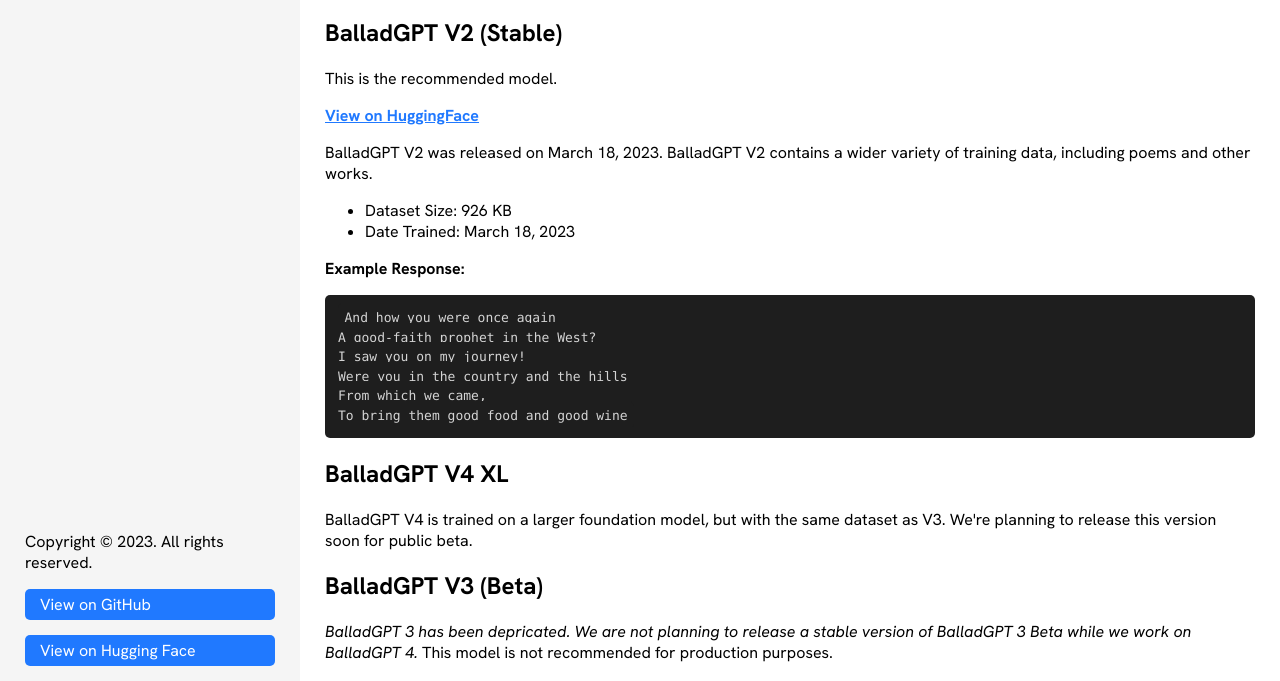
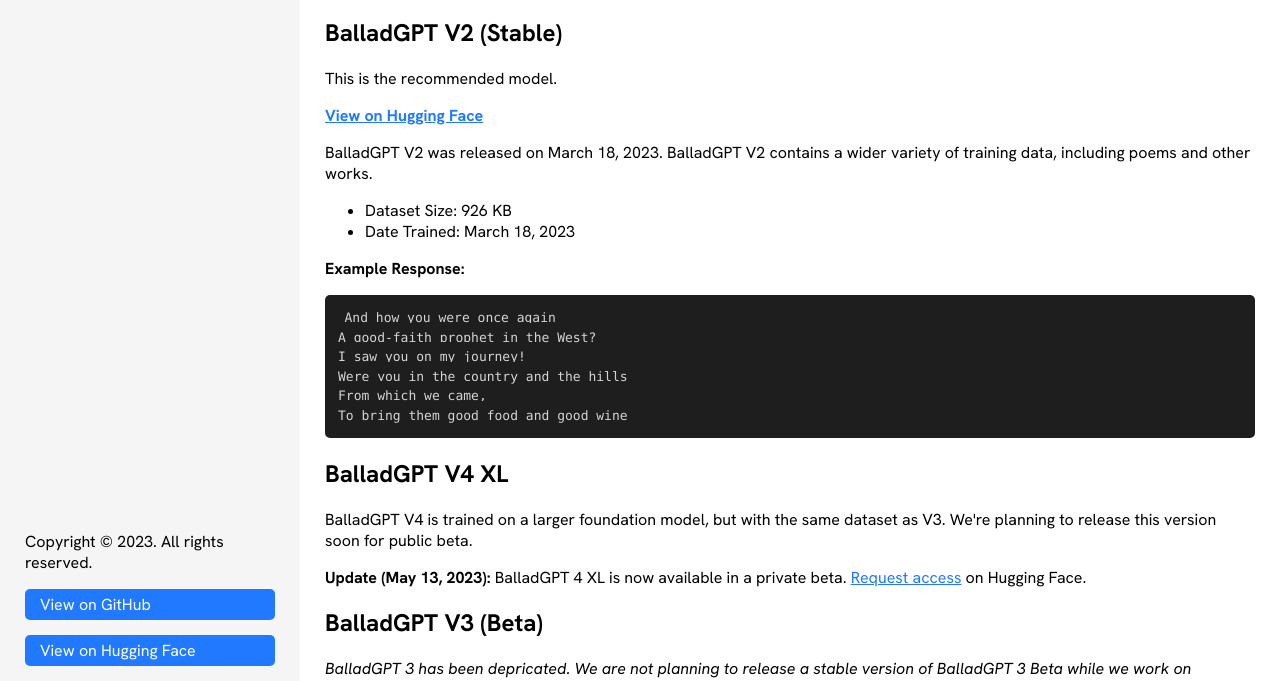
Before and after one commit to balladgpt/balladgpt.github.io, a plain HTML site: page versions.html in a window 1280 px wide. Shown: the part 119-800 px from the top of the page. Drawn offline with Linux system fonts and the light colour scheme; no server answers.

Commit message:
add model link

```diff
--- a/versions.html
+++ b/versions.html
@@ -16,7 +16,7 @@
             <p>Currently, there are three versions of BalladGPT available to the public on Hugging Face.</p>
             <h2>BalladGPT V2 (Stable)</h2>
             <p>This is the recommended model.</p>
-            <p><b><a href="https://huggingface.co/balladgpt/balladgpt-v2" target="_blank">View on HuggingFace</a></b></p>
+            <p><b><a href="https://huggingface.co/balladgpt/balladgpt-v2" target="_blank">View on Hugging Face</a></b></p>
             <p>BalladGPT V2 was released on March 18, 2023. BalladGPT V2 contains a wider variety of training data, including poems and other works.</p>
             <ul>
                 <li>Dataset Size: 926 KB</li>
@@ -31,9 +31,10 @@ From which we came,
 To bring them good food and good wine</code></pre>
             <h2>BalladGPT V4 XL</h2>
             <p>BalladGPT V4 is trained on a larger foundation model, but with the same dataset as V3. We're planning to release this version soon for public beta.</p>
+            <p><b>Update (May 13, 2023):</b> BalladGPT 4 XL is now available in a private beta. <a href="https://huggingface.co/balladgpt/balladgpt-4-xl" target="_blank">Request access</a> on Hugging Face.</p>
             <h2>BalladGPT V3 (Beta)</h2>
             <p><i>BalladGPT 3 has been depricated. We are not planning to release a stable version of BalladGPT 3 Beta while we work on BalladGPT 4.</i> This model is not recommended for production purposes.</p>
-            <p><b><a href="https://huggingface.co/balladgpt/balladgpt-v3-beta" target="_blank">View on HuggingFace</a></b></p>
+            <p><b><a href="https://huggingface.co/balladgpt/balladgpt-v3-beta" target="_blank">View on Hugging Face</a></b></p>
             <p>BalladGPT V3 is currently in a beta testing phase and was released on March 19, 2023. The outputs of BalladGPT V3 are more balanced, however it sometimes generates repetitive outputs.</p>
             <pre><code>As I come to you are dead;
 Than I came so suddenly,
```
